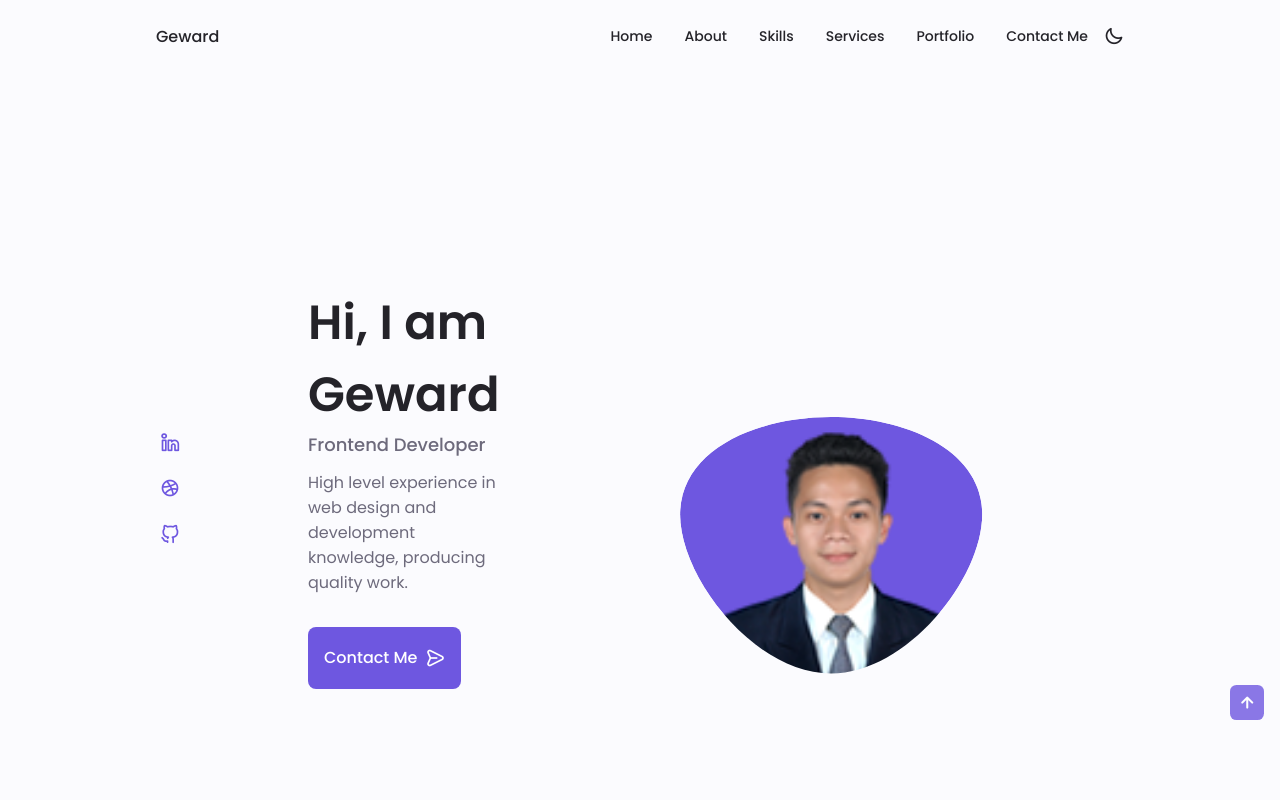
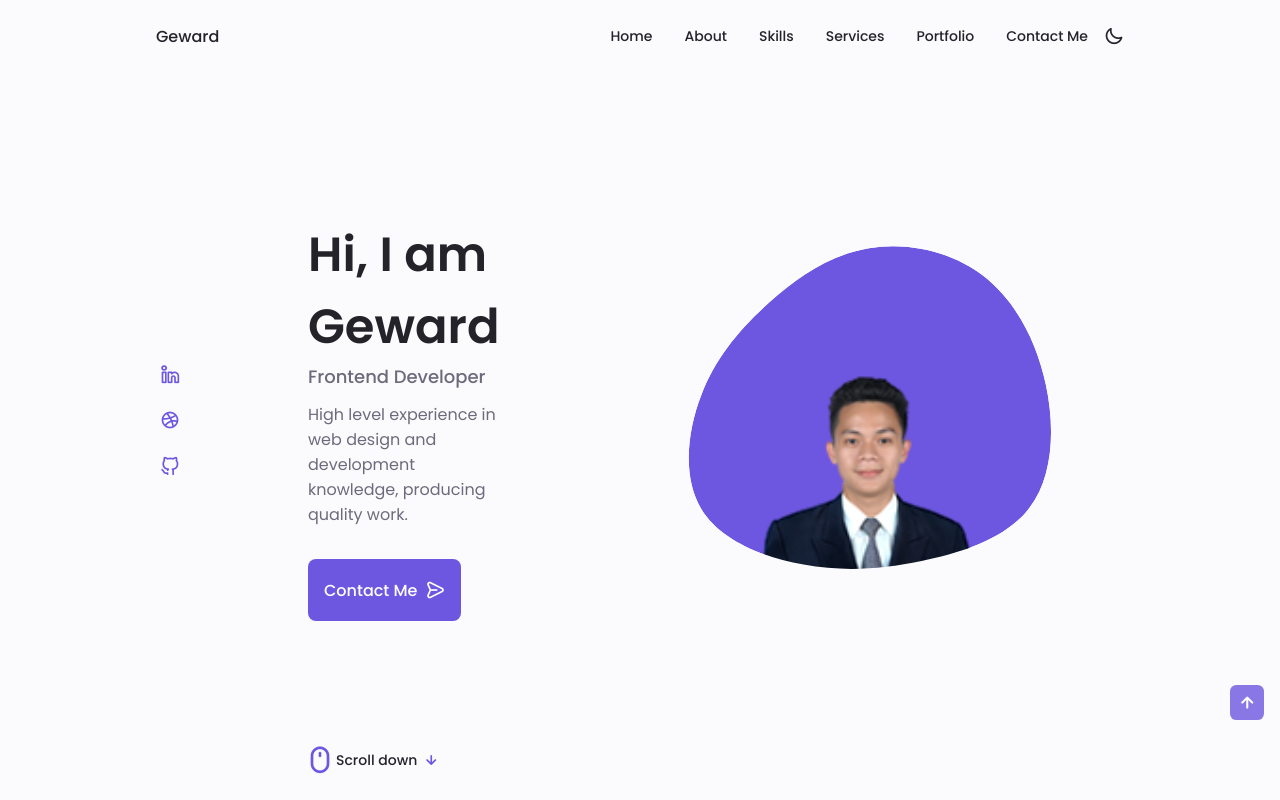
Before and after one commit to geeshiroo/portfolio, a plain HTML site: page index.html in a window 1280 px wide. Shown: the top 800 px of the page. Drawn offline with nearby package versions, Linux system fonts and the light colour scheme.

Commit message:
Change blob and modify pagination bullets

```diff
--- a/assets/css/style.css
+++ b/assets/css/style.css
@@ -798,7 +798,7 @@ img {
     right: -0.5rem;
 }
 
-.swiper-container-horizontal > .swiper-pagination-bullets {
+.swiper-horizontal > .swiper-pagination-bullets {
     bottom: -2.5rem;
 }
 
@@ -1276,7 +1276,7 @@ img {
         margin-top: 4.5rem;
     }
 }
-/* For larger devices */
+/* For large screen devices */
 @media screen and (min-width: 1024px) {
     .header,
     .main,
@@ -1285,7 +1285,8 @@ img {
     }
 
     .home_blob {
-        width: 600px;
+        margin-left: 6.2rem;
+        width: 465px;
     }
     .home_social {
         transform: translateX(-6rem);
--- a/assets/js/main.js
+++ b/assets/js/main.js
@@ -110,7 +110,7 @@ let swiperPortfolio = new Swiper(".portfolio_container", {
     pagination: {
         el: ".swiper-pagination",
         clickable: true,
-    },
+    }
 });
 
 
--- a/index.html
+++ b/index.html
@@ -96,12 +96,12 @@
                         <svg class="home_blob" viewBox="0 0 200 200" xmlns="http://www.w3.org/2000/svg">
                             <mask id="mask0" mask-type="alpha">
                                 <path
-                                    d="M50.4,10.2C50.4,31.6,25.2,63.2,0,63.2C-25.2,63.2,-50.3,31.6,-50.3,10.2C-50.3,-11.2,-25.2,-22.3,0,-22.3C25.2,-22.3,50.4,-11.2,50.4,10.2Z"
+                                    d="M51.5,-60.5C65.5,-49.7,74.5,-32.2,78.5,-13.3C82.5,5.7,81.4,26,71.4,39.3C61.4,52.5,42.5,58.6,25,62.2C7.5,65.8,-8.6,66.8,-25.8,63.7C-43.1,60.6,-61.5,53.4,-69.7,39.9C-77.9,26.4,-76,6.7,-69.7,-9.4C-63.5,-25.5,-52.9,-38,-40.6,-49C-28.3,-60.1,-14.1,-69.6,2.3,-72.4C18.8,-75.2,37.6,-71.2,51.5,-60.5Z"
                                     transform="translate(100 100)" />
                             </mask>
                             <g mask="url(#mask0)">
                                 <path
-                                    d="M50.4,10.2C50.4,31.6,25.2,63.2,0,63.2C-25.2,63.2,-50.3,31.6,-50.3,10.2C-50.3,-11.2,-25.2,-22.3,0,-22.3C25.2,-22.3,50.4,-11.2,50.4,10.2Z"
+                                    d="M51.5,-60.5C65.5,-49.7,74.5,-32.2,78.5,-13.3C82.5,5.7,81.4,26,71.4,39.3C61.4,52.5,42.5,58.6,25,62.2C7.5,65.8,-8.6,66.8,-25.8,63.7C-43.1,60.6,-61.5,53.4,-69.7,39.9C-77.9,26.4,-76,6.7,-69.7,-9.4C-63.5,-25.5,-52.9,-38,-40.6,-49C-28.3,-60.1,-14.1,-69.6,2.3,-72.4C18.8,-75.2,37.6,-71.2,51.5,-60.5Z"
                                     transform="translate(100 100)" />
 
                                 <image class="home_blob-img" x="50" y="78" xlink:href="assets/images/profile.png"/>
```
Also changed, not shown: assets/images/blob (2).svg (deleted), assets/images/blob (3).svg (deleted), assets/images/blob.svg.
